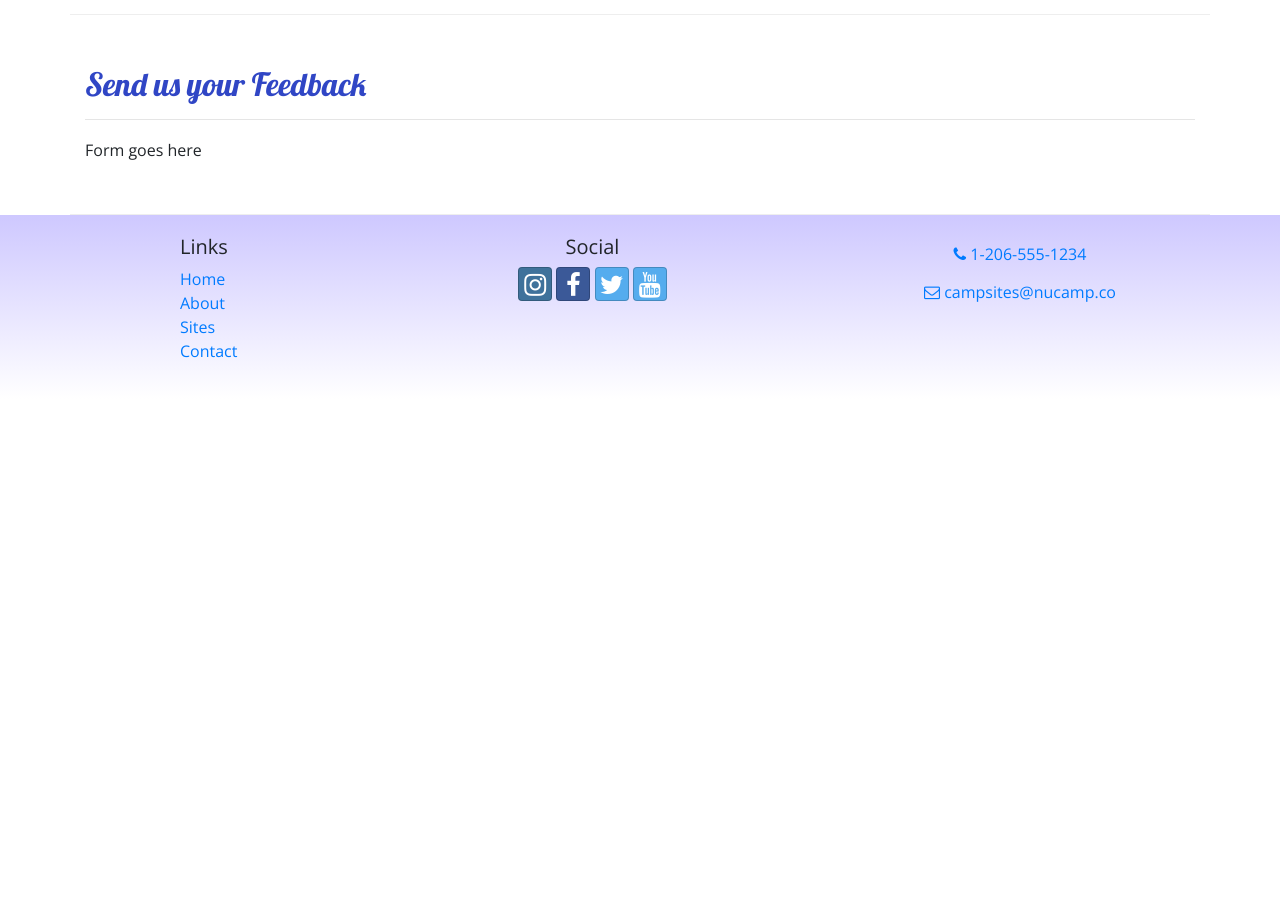
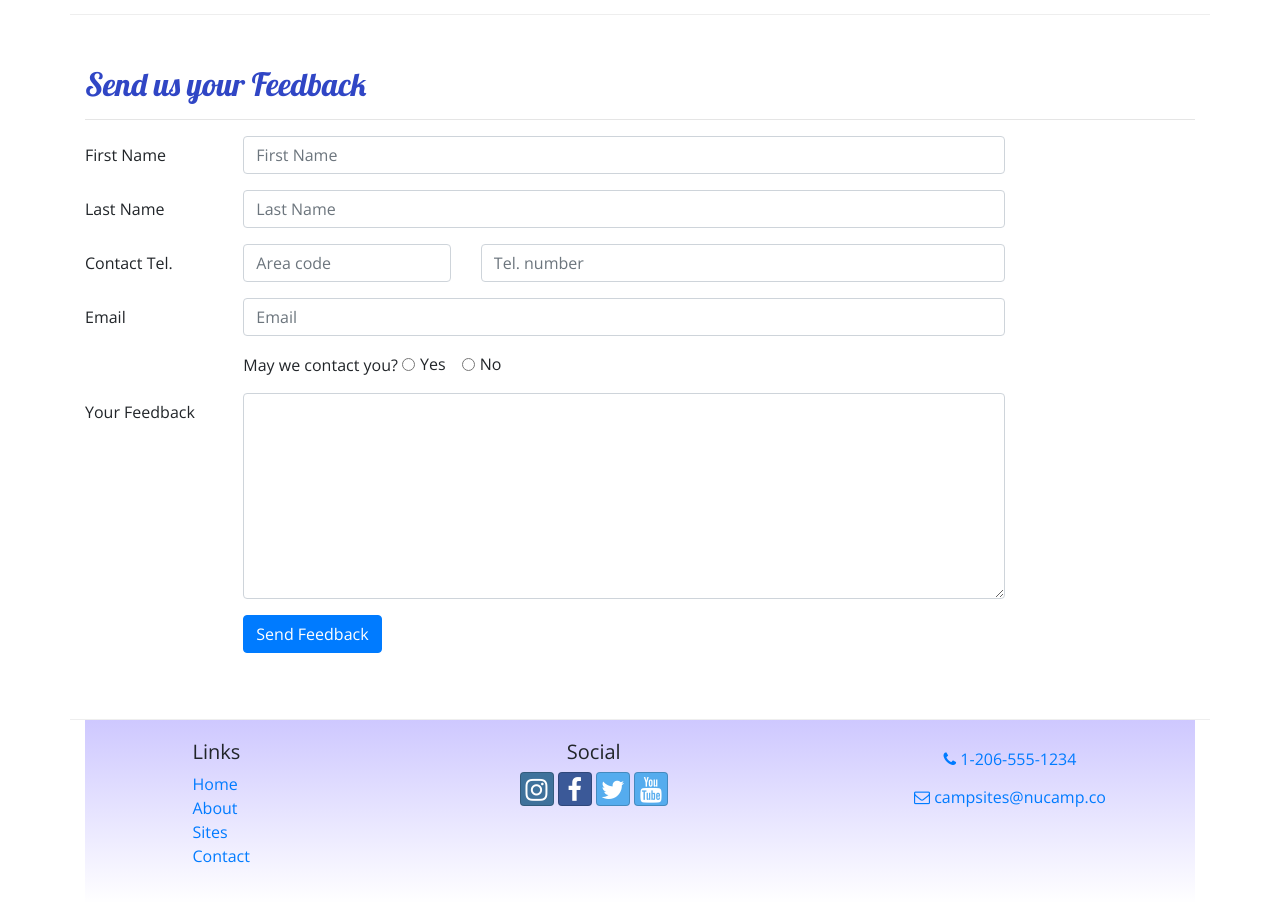
Before and after one commit to CountSigFigs/Nucamp-Bootcamp, a website: page contactus.html in a window 1280 px wide. Shown: the part 560-1462 px from the top of the page. Before the commit the page ends 959 px from the top, so only its background shows below. Drawn offline with nearby package versions, Linux system fonts and the light colour scheme.

Commit message:
bootstrap form

```diff
--- a/contactus.html
+++ b/contactus.html
@@ -80,7 +80,59 @@
                 <hr />
             </div>
             <div class="col-md-10">
-                Form goes here
+                <form>
+                    <div class="form-group row">
+                        <label for="firstName" class="col-md-2 col-form-label">First Name</label>
+                        <div class="col-md-10">
+                            <input type= "text" id="firstName" class="form-control" name="firstName" placeholder= "First Name">
+                        </div>
+                    </div>
+                    <div class="form-group row">
+                        <label for="lastName" class="col-md-2 col-form-label">Last Name</label>
+                        <div class= "col-md-10">
+                            <input type= "text" id="lastName" name="lastName" class="form-control" placeholder="Last Name">
+                        </div>
+                    </div>
+                    <div class="form-group row">
+                        <label for="areaCode" class="col-md-2 col-form-label">Contact Tel.</label>
+                        <div class="col-5 col-md-3">
+                            <input type="tel" id="areaCode" class="form-control" name="areaCode" placeholder="Area code">
+                        </div>
+                        <div class="col-7">
+                            <input type="tel" class="form-control" name= "tellNum" placeholder="Tel. number">
+                        </div>
+                    </div>
+                    <div class="form-group row">
+                        <label for="email" class= "col-md-2 col-form-label">Email</label>
+                        <div class="col-md-10">
+                            <input type="email" id="email" class="form-control" name="email" placeholder="Email">
+                        </div>
+                    </div>
+                    <div class="form-group row">
+                        <div class="col offset-md-2">
+                            May we contact you?
+                            <div class="form-check form-check-inline">
+                                <input type="radio" id="contactYes" class="form-check-input" name="contactRadios" value="yes"/>
+                                <label for="contactYes" class="form-check-label">Yes</label>
+                            </div>
+                            <div class="form-check form-check-inline">
+                                <input type="radio" id="contactNo" name="contactRadios" class="form-check-input" value="no">
+                                <label for="contactNo"class="form-check-label">No</label>
+                            </div>
+                        </div>
+                    </div>
+                    <div class="form-group row">
+                        <label for="feedback" class="col-md-2 col-form-label">Your Feedback</label>
+                        <div class="col-md-10">
+                            <textarea id="feedback" class="form-control"name="feedback" rows="8"></textarea>
+                        </div>
+                    </div>
+                    <div class="row form-group">
+                        <div class="offset-md-2 col-md-10">
+                            <button type="submit" class="btn btn-primary">Send Feedback</button>
+                        </div>
+                    </form>
+                </form>
             </div>
        </div>
 
```
